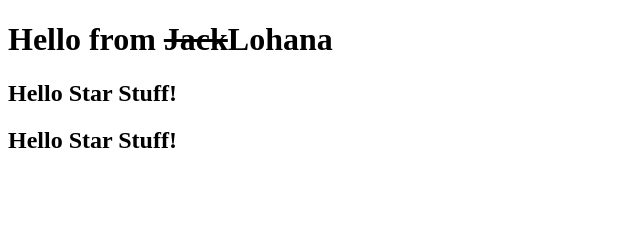
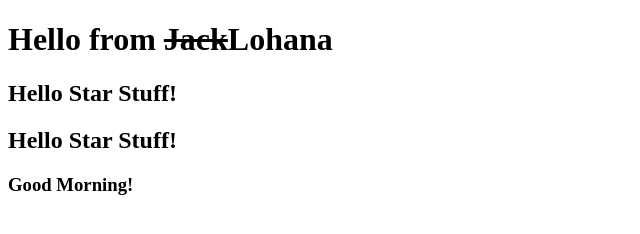
Before and after one commit to jackaylohana/bootcamp2020, a plain HTML site: page index.html in a window 1280 px wide. Shown: the whole page, without its empty margins (0-640 px from the left). Drawn offline with Linux system fonts and the light colour scheme.

Commit message:
Update index.html

```diff
--- a/index.html
+++ b/index.html
@@ -9,5 +9,6 @@
     <h1>Hello from <s>Jack</s>Lohana</h1>
     <h2>Hello Star Stuff!</h2>
     <h2>Hello Star Stuff!</h2>
+    <h3>Good Morning!</h3>
 </body>
 </html>
```
